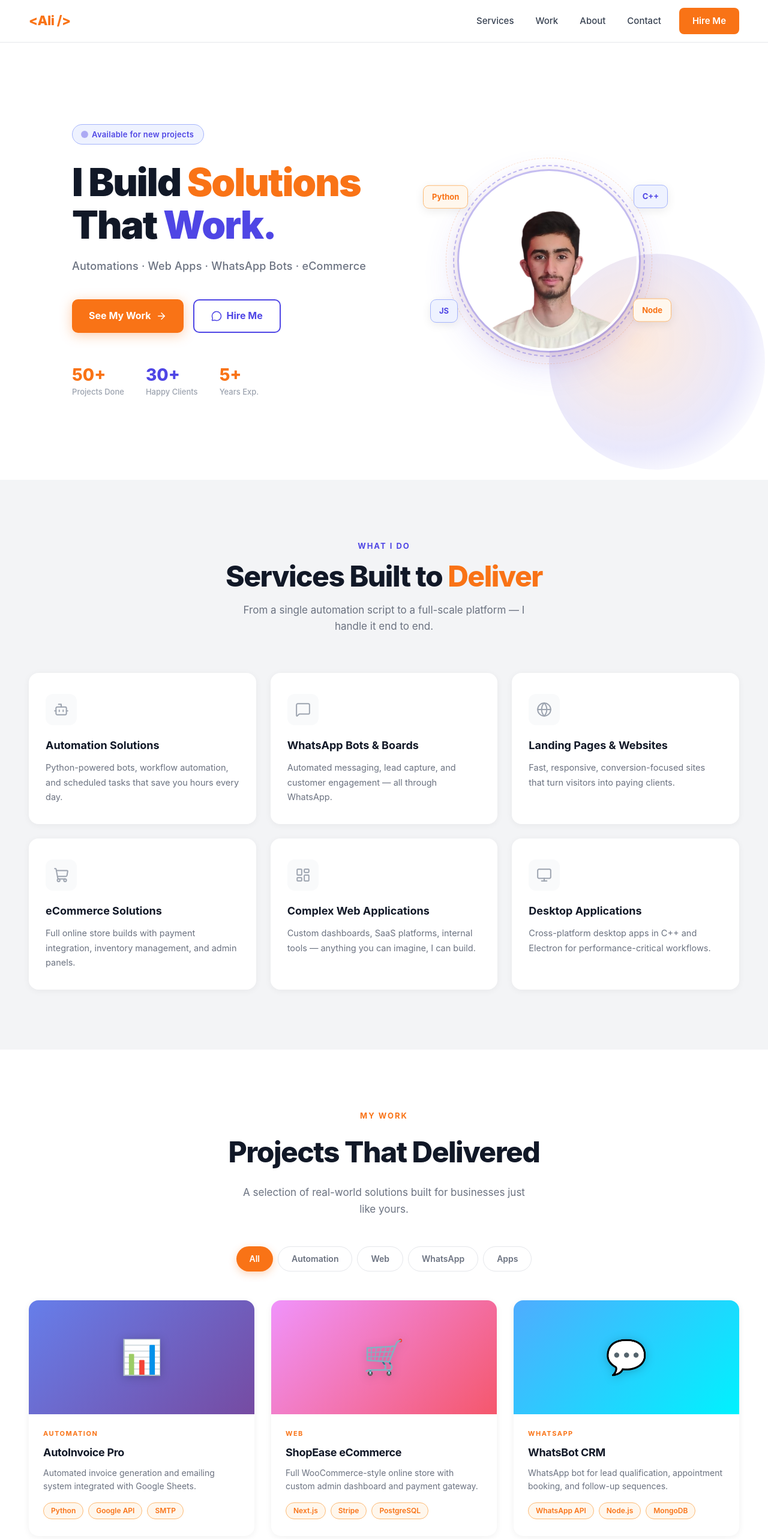
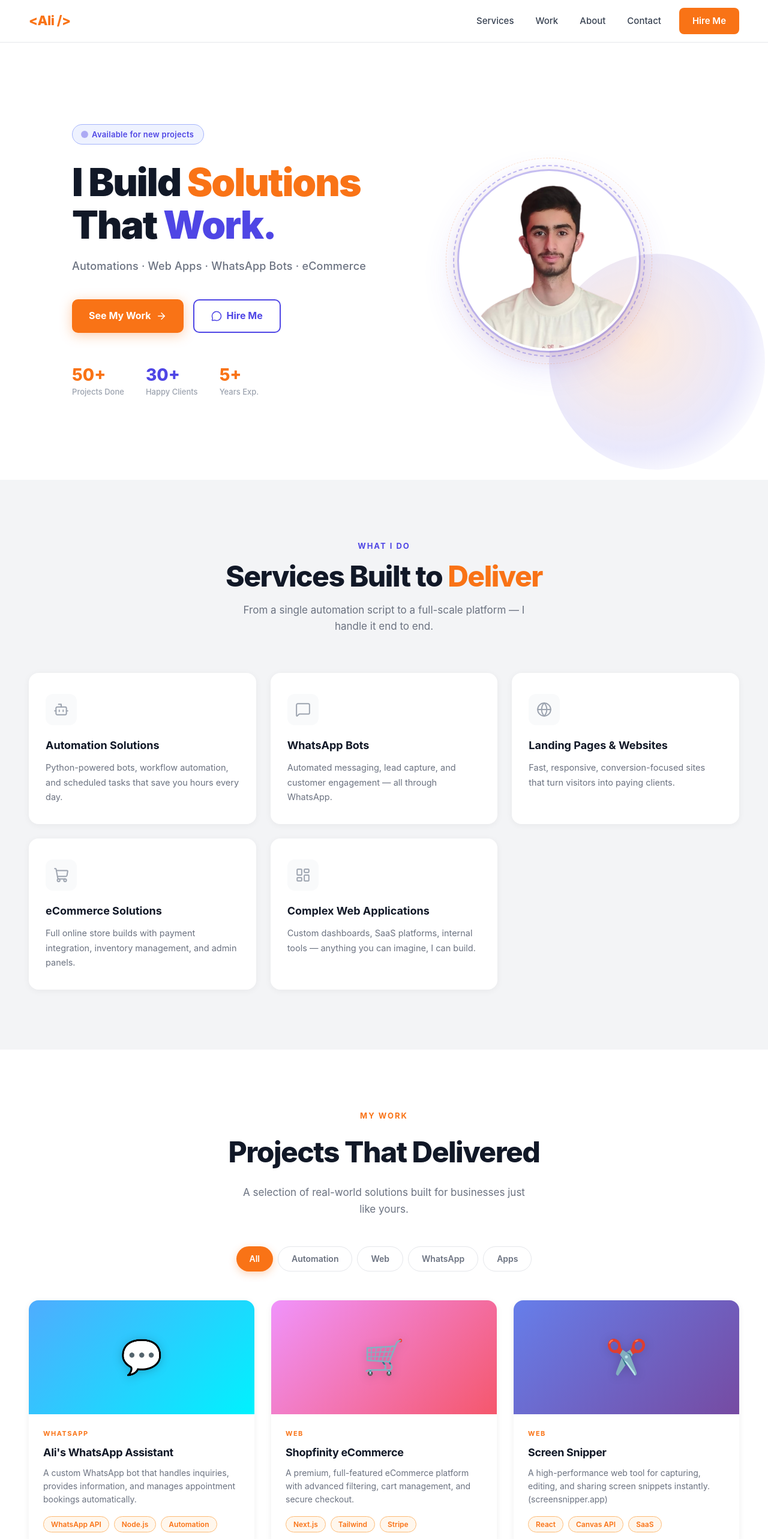
Before and after one commit to Razamindset/dev-portfolio, a Next.js app: page / in a window 1280 px wide. Shown: the top 2566 px of the page at 60% size. Built offline with nearby package versions, Linux system fonts and the light colour scheme.

Commit message:
feat: implement portfolio landing page components with hero, project gallery, services, and contact sections

```diff
--- a/components/Contact.tsx
+++ b/components/Contact.tsx
@@ -15,11 +15,10 @@ import {
 
 const services = [
   "Automation Solutions",
-  "WhatsApp Bots & Boards",
+  "WhatsApp Bots",
   "Landing Pages & Websites",
   "eCommerce Solutions",
   "Complex Web Applications",
-  "Desktop Applications",
 ];
 
 type FormState = {
--- a/components/Hero.tsx
+++ b/components/Hero.tsx
@@ -10,13 +10,6 @@ const handleScroll = (href: string) => {
 
 const ORANGE = "#F97316";
 const INDIGO = "#4F46E5";
-
-const badges = [
-  { label: "Python", top: "8%",  left: "-20%", delay: 0,   color: ORANGE, bg: "#FFF7ED", border: "#FDBA74" },
-  { label: "JS",     top: "72%", left: "-16%", delay: 0.4, color: INDIGO, bg: "#EEF2FF", border: "#A5B4FC" },
-  { label: "C++",    top: "8%",  right: "-16%",delay: 0.2, color: INDIGO, bg: "#EEF2FF", border: "#A5B4FC" },
-  { label: "Node",   top: "72%", right: "-18%",delay: 0.6, color: ORANGE, bg: "#FFF7ED", border: "#FDBA74" },
-];
 
 const stats = [
   { num: "50+", label: "Projects Done",  color: ORANGE },
@@ -200,33 +193,6 @@ export default function Hero() {
                 priority
               />
             </div>
-
-            {/* Floating tech badges */}
-            {badges.map((badge) => (
-              <motion.div
-                key={badge.label}
-                animate={{ y: [0, -8, 0] }}
-                transition={{ duration: 3.5, repeat: Infinity, ease: "easeInOut", delay: badge.delay }}
-                style={{
-                  position: "absolute",
-                  top: badge.top,
-                  left: (badge as { left?: string }).left,
-                  right: (badge as { right?: string }).right,
-                  background: badge.bg,
-                  border: `1.5px solid ${badge.border}`,
-                  borderRadius: 10,
-                  padding: "8px 14px",
-                  fontSize: 13,
-                  fontWeight: 700,
-                  color: badge.color,
-                  boxShadow: "0 4px 16px rgba(0,0,0,0.08)",
-                  zIndex: 3,
-                  whiteSpace: "nowrap",
-                }}
-              >
-                {badge.label}
-              </motion.div>
-            ))}
           </div>
         </motion.div>
       </div>
--- a/components/Portfolio.tsx
+++ b/components/Portfolio.tsx
@@ -19,64 +19,56 @@ const PALETTE = [
 const projects = [
   {
     id: 1,
-    name: "AutoInvoice Pro",
-    desc: "Automated invoice generation and emailing system integrated with Google Sheets.",
-    tags: ["Python", "Google API", "SMTP"],
-    category: "Automation" as Filter,
-    bg: PALETTE[0],
-    icon: "📊",
+    name: "Ali's WhatsApp Assistant",
+    desc: "A custom WhatsApp bot that handles inquiries, provides information, and manages appointment bookings automatically.",
+    tags: ["WhatsApp API", "Node.js", "Automation"],
+    category: "WhatsApp" as Filter,
+    bg: PALETTE[2],
+    icon: "💬",
   },
   {
     id: 2,
-    name: "ShopEase eCommerce",
-    desc: "Full WooCommerce-style online store with custom admin dashboard and payment gateway.",
-    tags: ["Next.js", "Stripe", "PostgreSQL"],
+    name: "Shopfinity eCommerce",
+    desc: "A premium, full-featured eCommerce platform with advanced filtering, cart management, and secure checkout.",
+    tags: ["Next.js", "Tailwind", "Stripe"],
     category: "Web" as Filter,
     bg: PALETTE[1],
     icon: "🛒",
   },
   {
     id: 3,
-    name: "WhatsBot CRM",
-    desc: "WhatsApp bot for lead qualification, appointment booking, and follow-up sequences.",
-    tags: ["WhatsApp API", "Node.js", "MongoDB"],
-    category: "WhatsApp" as Filter,
-    bg: PALETTE[2],
-    icon: "💬",
+    name: "Screen Snipper",
+    desc: "A high-performance web tool for capturing, editing, and sharing screen snippets instantly. (screensnipper.app)",
+    tags: ["React", "Canvas API", "SaaS"],
+    category: "Web" as Filter,
+    bg: PALETTE[0],
+    icon: "✂️",
+    link: "https://www.screensnipper.app"
   },
   {
     id: 4,
-    name: "DataSync Pipeline",
-    desc: "Automated ETL pipeline syncing data between 5 platforms with error alerting.",
-    tags: ["Python", "Airflow", "PostgreSQL"],
-    category: "Automation" as Filter,
-    bg: PALETTE[3],
-    icon: "⚡",
+    name: "Chess Engine from Scratch",
+    desc: "A powerful chess engine built with a custom evaluation function and move searching algorithms.",
+    tags: ["C++", "Algorithms", "Game Dev"],
+    category: "Apps" as Filter,
+    bg: PALETTE[5],
+    icon: "♟️",
   },
   {
     id: 5,
-    name: "SaaS Analytics Dashboard",
-    desc: "Real-time analytics platform with role-based access, charts, and data export.",
-    tags: ["React", "Node.js", "Recharts"],
-    category: "Apps" as Filter,
+    name: "Cactus Cafe Landing Site",
+    desc: "A vibrant, conversion-focused landing page for a popular cafe, featuring their menu and location details.",
+    tags: ["HTML", "CSS", "UI/UX"],
+    category: "Web" as Filter,
     bg: PALETTE[4],
-    icon: "📈",
-  },
-  {
-    id: 6,
-    name: "RestoPOS Desktop",
-    desc: "C++ desktop POS application for restaurants with offline mode and receipt printing.",
-    tags: ["C++", "Qt", "SQLite"],
-    category: "Apps" as Filter,
-    bg: PALETTE[5],
-    icon: "🖥️",
+    icon: "☕",
   },
 ];
 
 function ProjectCard({ project, index }: { project: (typeof projects)[0]; index: number }) {
   const [hovered, setHovered] = useState(false);
 
-  return (
+  const card = (
     <motion.div
       layout
       initial={{ opacity: 0, scale: 0.94 }}
@@ -95,6 +87,9 @@ function ProjectCard({ project, index }: { project: (typeof projects)[0]; index:
         transform: hovered ? "translateY(-6px)" : "translateY(0)",
         transition: "all 0.3s ease",
         cursor: "pointer",
+        height: "100%",
+        display: "flex",
+        flexDirection: "column",
       }}
     >
       {/* Thumbnail */}
@@ -135,7 +130,7 @@ function ProjectCard({ project, index }: { project: (typeof projects)[0]; index:
       </div>
 
       {/* Content */}
-      <div style={{ padding: "24px 24px 28px" }}>
+      <div style={{ padding: "24px 24px 28px", flexGrow: 1, display: "flex", flexDirection: "column" }}>
         <div
           style={{
             fontSize: 11,
@@ -159,7 +154,7 @@ function ProjectCard({ project, index }: { project: (typeof projects)[0]; index:
         >
           {project.name}
         </h3>
-        <p style={{ fontSize: 14, color: "#6B7280", lineHeight: 1.6, marginBottom: 16 }}>
+        <p style={{ fontSize: 14, color: "#6B7280", lineHeight: 1.6, marginBottom: 16, flexGrow: 1 }}>
           {project.desc}
         </p>
 
@@ -185,6 +180,16 @@ function ProjectCard({ project, index }: { project: (typeof projects)[0]; index:
       </div>
     </motion.div>
   );
+
+  if ('link' in project && project.link) {
+    return (
+      <a href={project.link} target="_blank" rel="noopener noreferrer" style={{ textDecoration: 'none' }}>
+        {card}
+      </a>
+    );
+  }
+
+  return card;
 }
 
 export default function Portfolio() {
--- a/components/Services.tsx
+++ b/components/Services.tsx
@@ -11,11 +11,10 @@ const INDIGO = "#4F46E5";
 
 const services = [
   { icon: Bot,             title: "Automation Solutions",       desc: "Python-powered bots, workflow automation, and scheduled tasks that save you hours every day.", accent: ORANGE, accentBg: "#FFF7ED", shadowColor: "rgba(249,115,22,0.12)" },
-  { icon: MessageSquare,   title: "WhatsApp Bots & Boards",     desc: "Automated messaging, lead capture, and customer engagement — all through WhatsApp.",            accent: INDIGO, accentBg: "#EEF2FF", shadowColor: "rgba(79,70,229,0.1)"   },
+  { icon: MessageSquare,   title: "WhatsApp Bots",              desc: "Automated messaging, lead capture, and customer engagement — all through WhatsApp.",            accent: INDIGO, accentBg: "#EEF2FF", shadowColor: "rgba(79,70,229,0.1)"   },
   { icon: Globe,           title: "Landing Pages & Websites",   desc: "Fast, responsive, conversion-focused sites that turn visitors into paying clients.",              accent: ORANGE, accentBg: "#FFF7ED", shadowColor: "rgba(249,115,22,0.12)" },
   { icon: ShoppingCart,    title: "eCommerce Solutions",        desc: "Full online store builds with payment integration, inventory management, and admin panels.",       accent: INDIGO, accentBg: "#EEF2FF", shadowColor: "rgba(79,70,229,0.1)"   },
   { icon: LayoutDashboard, title: "Complex Web Applications",   desc: "Custom dashboards, SaaS platforms, internal tools — anything you can imagine, I can build.",     accent: ORANGE, accentBg: "#FFF7ED", shadowColor: "rgba(249,115,22,0.12)" },
-  { icon: Monitor,         title: "Desktop Applications",       desc: "Cross-platform desktop apps in C++ and Electron for performance-critical workflows.",             accent: INDIGO, accentBg: "#EEF2FF", shadowColor: "rgba(79,70,229,0.1)"   },
 ];
 
 function Card({ s, i }: { s: typeof services[0]; i: number }) {
```
Also changed, not shown: public/me.png.
